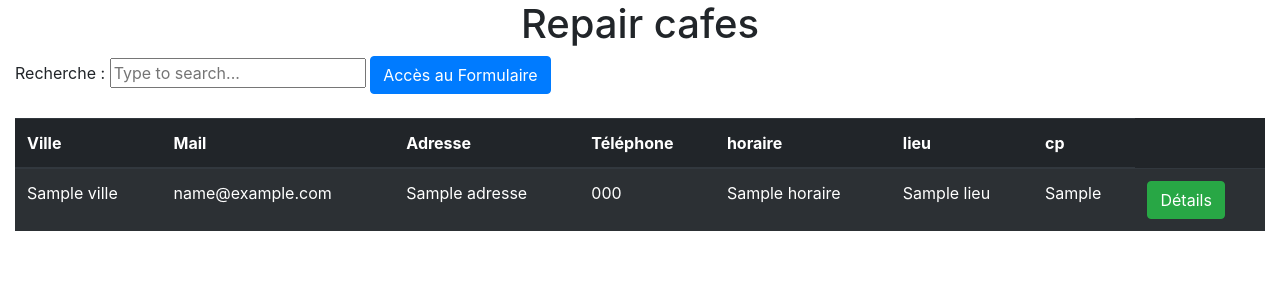
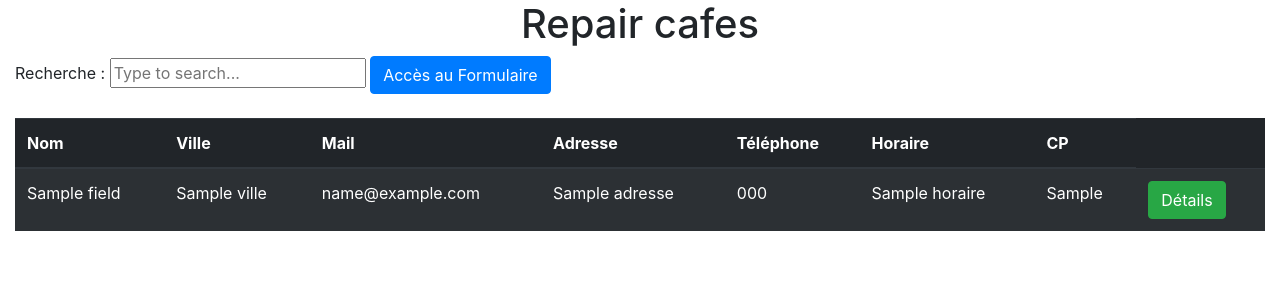
Before and after one commit to sebtex1/TP_NoSQL_VFYSK, a Flask app: template Flask_api/templates/pages/home.html in a window 1280 px wide. Shown: the top 300 px of the page. Run offline with Flask 2, Linux system fonts and the light colour scheme; the template is opened without the code that fills it: most values are stand-ins (such as "Sample title", 1, 10 or a date in 2020); some libraries are stand-ins or nearby versions.

Commit message:
update home.html

```diff
--- a/Flask_api/templates/pages/home.html
+++ b/Flask_api/templates/pages/home.html
@@ -44,24 +44,24 @@
 
           <thead>
             <tr>
+              <th>Nom</th>
               <th>Ville</th>
               <th>Mail</th>
               <th>Adresse</th>
               <th>Téléphone</th>
-              <th>horaire</th>
-              <th>lieu</th>
-              <th>cp</th>
+              <th>Horaire</th>
+              <th>CP</th>
             </tr>
           </thead>
           <tbody>
               {% for data in jsonData %}
             <tr>
+              <td> {{data.fields.nom_repair_cafe}}</td>
               <td> {{data.fields.ville}}</td>
               <td> {{data.fields.mail}}</td>
               <td> {{data.fields.adresse}}</td>
               <td> {{data.fields.telephone}}</td>
               <td> {{data.fields.horaire}}</td>
-              <td> {{data.fields.lieu}}</td>
               <td> {{data.fields.cp}}</td>
               <td> <a class="btn btn-success" href="#">Détails</a> </td>
             </tr>
```
